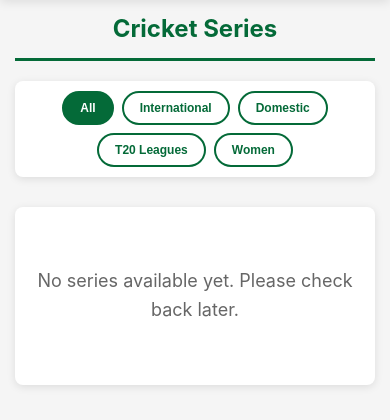
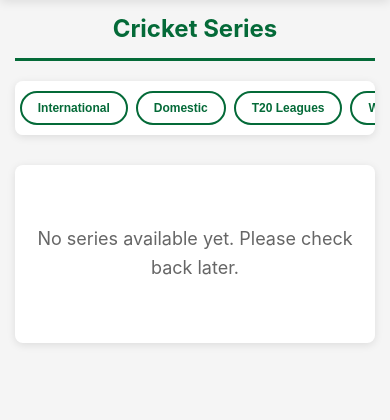
Before and after one commit to codinghunt24/Cricket-Hub, a Flask app: page /series in a window 390 px wide. Shown: the part 100-520 px from the top of the page. Run offline with Flask 3, Linux system fonts and the light colour scheme.

Commit message:
Make series category tabs horizontally scrollable on mobile devices
Update series.html template to apply CSS for horizontal scrolling of category tabs on mobile, preventing wrapping.

Replit-Commit-Author: Agent
Replit-Commit-Session-Id: 2161283b-98ca-4f44-a04b-64a526a417c9
Replit-Commit-Checkpoint-Type: full_checkpoint
Replit-Commit-Event-Id: dd41f0ab-b9ed-4ffe-9c3d-06e92c48295e
Replit-Commit-Screenshot-Url: https://storage.googleapis.com/screenshot-production-us-central1/1273bf3e-2dd1-4412-850c-3b03c861673e/2161283b-98ca-4f44-a04b-64a526a417c9/bgwfSEC
Replit-Helium-Checkpoint-Created: true

```diff
--- a/templates/series.html
+++ b/templates/series.html
@@ -276,11 +276,22 @@
     .category-tabs {
         gap: 8px;
         padding: 10px;
+        flex-wrap: nowrap;
+        overflow-x: auto;
+        -webkit-overflow-scrolling: touch;
+        scrollbar-width: none;
+        -ms-overflow-style: none;
+    }
+
+    .category-tabs::-webkit-scrollbar {
+        display: none;
     }
 
     .tab-btn {
         padding: 8px 16px;
         font-size: 12px;
+        flex-shrink: 0;
+        white-space: nowrap;
     }
 
     .month-header {
```
